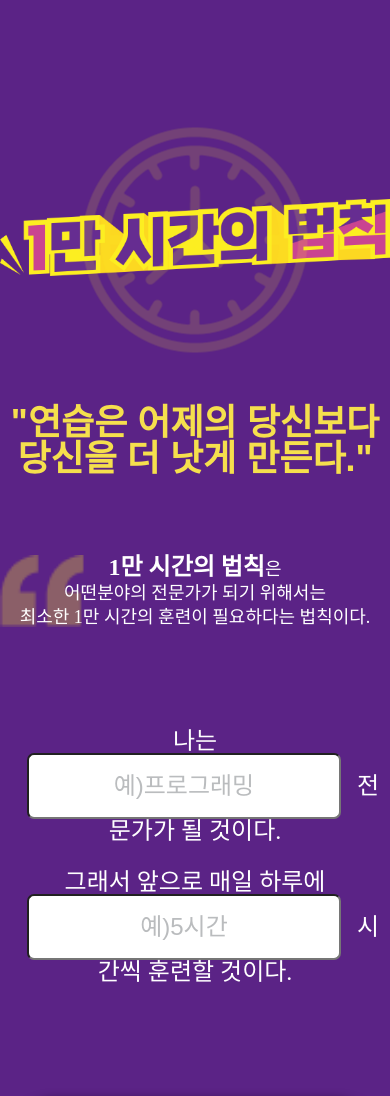
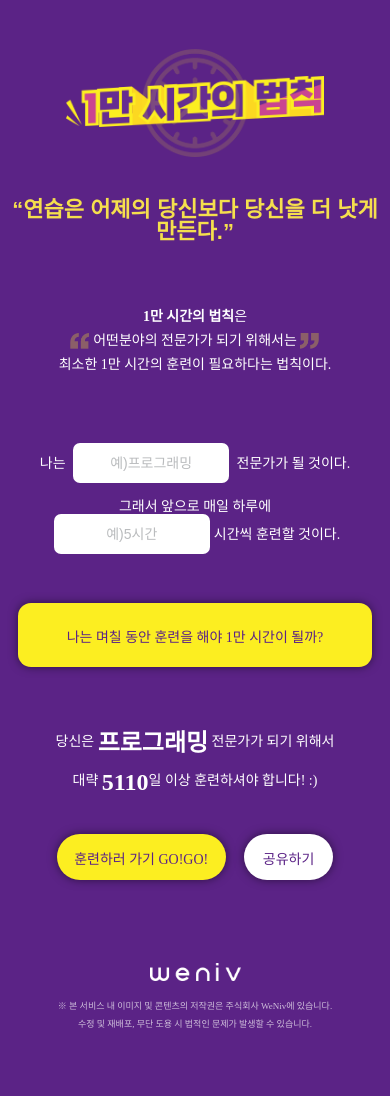
Before and after one commit to LeeHwiGyoung/1-, a plain HTML site: page 10000hours.html in a window 390 px wide. Shown: the top 1096 px of the page. After the commit the page ends 1065 px from the top, so only its background shows below. Drawn offline with Linux system fonts and the light colour scheme; a web font is replaced by a local one.

Commit message:
✨Feat : 모바일 및 PC 반응형으로 CSS 작성 :  체크 버튼과 모달창 추가 필요

```diff
--- a/10000hours.html
+++ b/10000hours.html
@@ -15,7 +15,7 @@
         <img class="clock" src="./img/clock.png" alt="" />
       </header>
       <main>
-        <p class="sub-title">"연습은 어제의 당신보다 당신을 더 낫게 만든다."</p>
+        <p class="sub-title">“연습은 어제의 당신보다 당신을 더 낫게 만든다.”</p>
         <p class="quote">
           1만 시간의 법칙<span
             >은 <br />어떤분야의 전문가가 되기 위해서는<br />
@@ -24,26 +24,26 @@
         </p>
         <form>
           <p>
-            나는<input type="text" placeholder="예)프로그래밍" />전문가가 될
-            것이다.
+            나는
+            <input type="text" placeholder="예)프로그래밍" />
+            전문가가 될 것이다.
           </p>
           <p>
-            그래서 앞으로 매일 하루에<input
-              type="text"
-              placeholder="예)5시간"
-            />시간씩 훈련할 것이다.
+            그래서 앞으로 매일 하루에
+            <br />
+            <input type="text" placeholder="예)5시간" />시간씩 훈련할 것이다.
           </p>
           <button class="btn-checktime" type="button">
             나는 며칠 동안 훈련을 해야 1만 시간이 될까?
           </button>
         </form>
-        <p class="result">
-          당신은 <span>프로그래밍</span> 전문가가 되기 위해서 대략
-          <span>5110</span>일 이상 훈련하셔야 합니다! :)
-        </p>
+        <div class="result">
+          <p>당신은 <span>프로그래밍</span> 전문가가 되기 위해서</p>
+          <p>대략 <span>5110</span>일 이상 훈련하셔야 합니다! :)</p>
+        </div>
         <div class="btn-group">
-          <button type="button">훈련하러 가기 GO!GO!</button>
-          <button type="button">공유하기</button>
+          <button class="btn-go" type="button">훈련하러 가기 GO!GO!</button>
+          <button class="btn-share" type="button">공유하기</button>
         </div>
       </main>
       <footer>
--- a/css/10000hours.css
+++ b/css/10000hours.css
@@ -65,11 +65,11 @@ body {
     justify-content: center;
     align-items: center;
     margin : 19.9rem auto 7rem;
-
     font-family: var(--main--font);
     font-weight: 400;
     font-size: 2.4rem;
     color : var(--main-color);
+    word-break: keep-all;
 }
 
 header {
@@ -77,13 +77,11 @@ header {
     align-items: center;
     justify-content: center;
     position: relative;
-
-}
-.main-title {
 }
 
-.main-title img{
+.main-title img {
     width: 100%;
+    max-width: 56.4rem;
     aspect-ratio: 564/112;
 }
 
@@ -93,6 +91,8 @@ main {
 
 .clock {
     aspect-ratio: 261/265;
+    width: 50%;
+    max-width: 26.1rem;
     position: absolute;
     top : 50%;
     left : 50%;
@@ -109,35 +109,39 @@ main {
 
 .quote {
     background-image: var(--quote--img);
-    background-size: cover;
+    background-size: 63.86%;
+    background-repeat: no-repeat;
+    background-position: center center;
     margin : 0 auto 10.2rem;
     font-family: 'GmarketSansBold';
     font-weight: 700;
     text-align: center;
+    line-height: 2.4rem;
+}
 
-}
 
 .quote span {
     font-family: 'GmarketSansMedium';
     font-size: 1.8rem;
+    line-height: 1.8rem;
     font-weight: 400;
 }
 
 form {
     display: flex;
+    justify-content: center;
+    align-items: center;
     flex-direction: column;
-    gap : 2.7rem;
-}
-
-form p {
-    font-size: 2.4rem;
+    gap : 1.7rem;
 }
 
 form p input {
     border-radius: 0.7rem;
+    padding : 1.7rem 0;
+    margin : 0 1.7rem;
+    max-width: 22.8rem;
+    text-align: center;
     font-size: 2.4rem;
-    padding : 1.7rem 0;
-    margin : 0 1.6rem;
 }
 
 form p input::placeholder {
@@ -148,40 +152,155 @@ form p input::placeholder {
 button {
     background-color: var(--bg--btn--color);
     padding : 2.1rem 4.9rem;
-     border-radius: 5.6rem ;
+    border-radius: 5.6rem ;
     box-shadow: var(--btn--shadow);
-     font-family: 'GmarketSansBold';
+    font-family: 'GmarketSansBold';
     font-size: 2.4rem;
-     color : var(--bg--color);
+    color : var(--bg--color);
 }
+
+
 .btn-checktime {
-    margin: calc(11.5rem - 2.7rem) auto 14.7rem;
+    position: relative;
+    margin: calc(11.5rem - 2.7rem) 0 14.7rem;
+}
+
+.click {
+    position: absolute;
+    width: 6.4rem;
+    bottom : -2rem;
+    right: -7.1rem;
 }
 
 .result {
     display: flex;
     justify-content: center;
     align-items: center;
+    flex-direction: column;
+    gap : 1.7rem;
 }
+
 .result span {
     font-family: 'GmarketSansBold';
     font-weight: 700;
     font-size: 7.2rem;
-    margin : 0 1.2rem;
+    vertical-align: middle;
 }
 
 .btn-group {
     display: flex;
-    margin-top: 12.7rem;
+    margin: calc(12.7rem - 1.7rem) auto 13rem;
     justify-content: center;
     gap: 1.8rem;
 }
 
+.btn-share {
+    background-color: #FFF;
+}
+
+
+
 footer {
+    display: flex;
+    flex-direction: column;
+    justify-content: center;
+    align-items: center;
+    text-align: center;
     font-family: 'Noto Sans KR';
     font-size: 1.2rem;
     font-weight: 400;
+    gap : 2rem;
+    line-height: 1.738rem;
 }
 .logo {
-    margin : 13rem auto 2rem;
+   max-width: 12.5rem;
 }
+.logo img {
+    width: 100%;
+}
+
+ @media screen and (max-width : 767px) {
+    .container {
+        margin : 7.6rem auto 3.2rem;
+        font-size: 1.4rem;
+    }
+
+    .main-title img {
+        width: 100%;
+        max-width: 25.71rem;
+    }
+
+    .clock {
+        max-width: 12.5rem;
+    }
+
+    .sub-title {
+        font-size: 2.2rem;
+        margin : 6.9rem auto 6.2rem;
+    }
+
+    .quote {
+        margin : 0 auto 6.6rem;
+    }
+
+    .quote span{
+        font-size: 1.4rem;
+    }
+
+    form {
+        gap : 1.7rem;
+    }
+
+    form p input {
+        padding : 1.2rem 0;
+        max-width: 15.6rem;
+        font-size: 1.4rem;
+        margin : 0 0.4rem;
+    }
+
+
+    .btn-checktime {
+        margin : calc(4.9rem - 1.7rem) 0 6.4rem;
+        padding: 2.3rem 4.9rem 2.1rem 4.9rem;
+        border-radius: 1.3rem;
+        font-size: 1.4rem;
+    }
+
+    .click {
+        position: absolute;
+        width: 6.4rem;
+        bottom : -2rem;
+        right: -7.1rem;
+    }
+
+    .result {
+        gap :1.5rem;
+    }
+    .result span {
+        font-size: 2.4rem;
+    }
+
+    .btn-group {
+        margin: calc(5.5rem - 1.5rem) auto 8.3rem;
+    }
+
+    .btn-go {
+        padding : 1.35rem 1.75rem 1.25rem;
+        font-size: 1.4rem;
+    }
+
+    .btn-share {
+        padding : 1.35rem 1.9rem 1.25rem;
+        font-size: 1.4rem;
+    }
+
+    footer {
+        font-size: 0.9rem;
+        color : rgba(255,255,255,0.7);
+        gap : 1.7rem;
+    }
+
+    .logo {
+        width: 9.1rem;
+    }
+}
--- a/css/reset.css
+++ b/css/reset.css
@@ -52,6 +52,10 @@ button {
 	border : none;
 }
 
+input {
+	border : none;
+}
+
 * {
 	box-sizing: border-box;
 }
```
